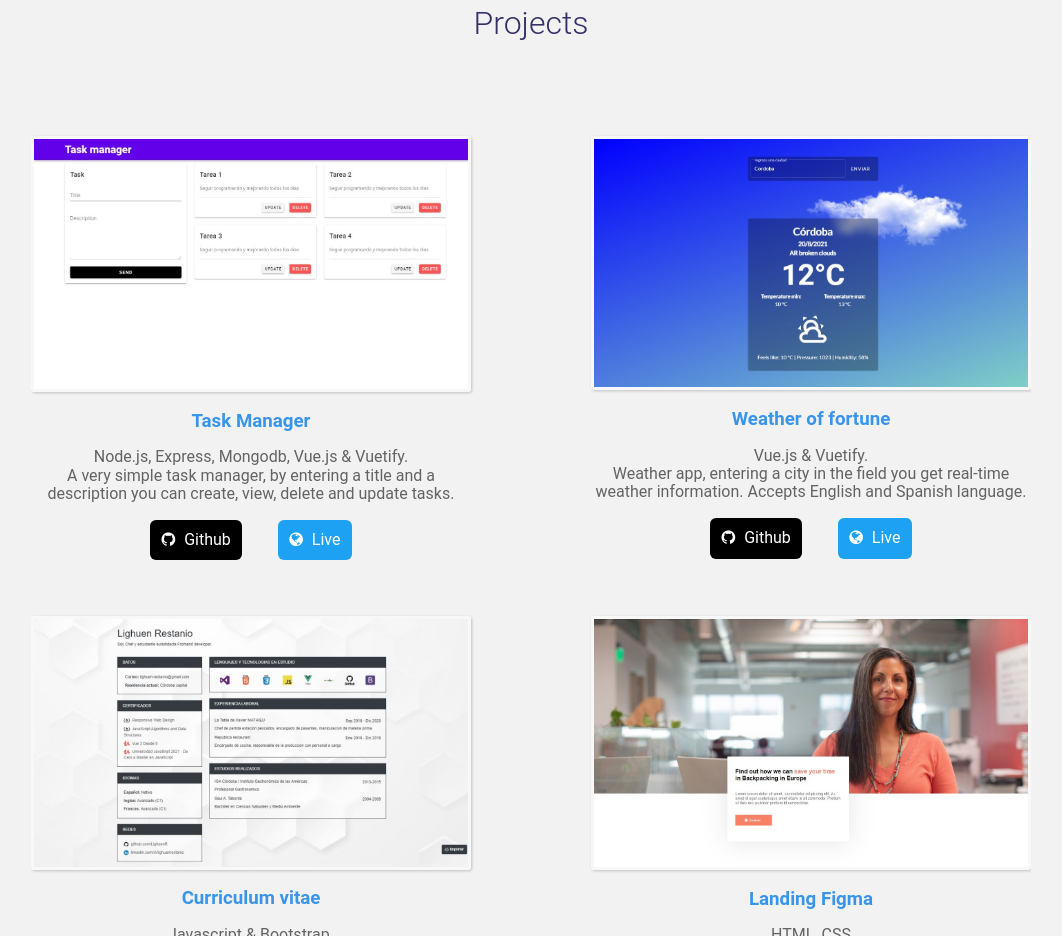
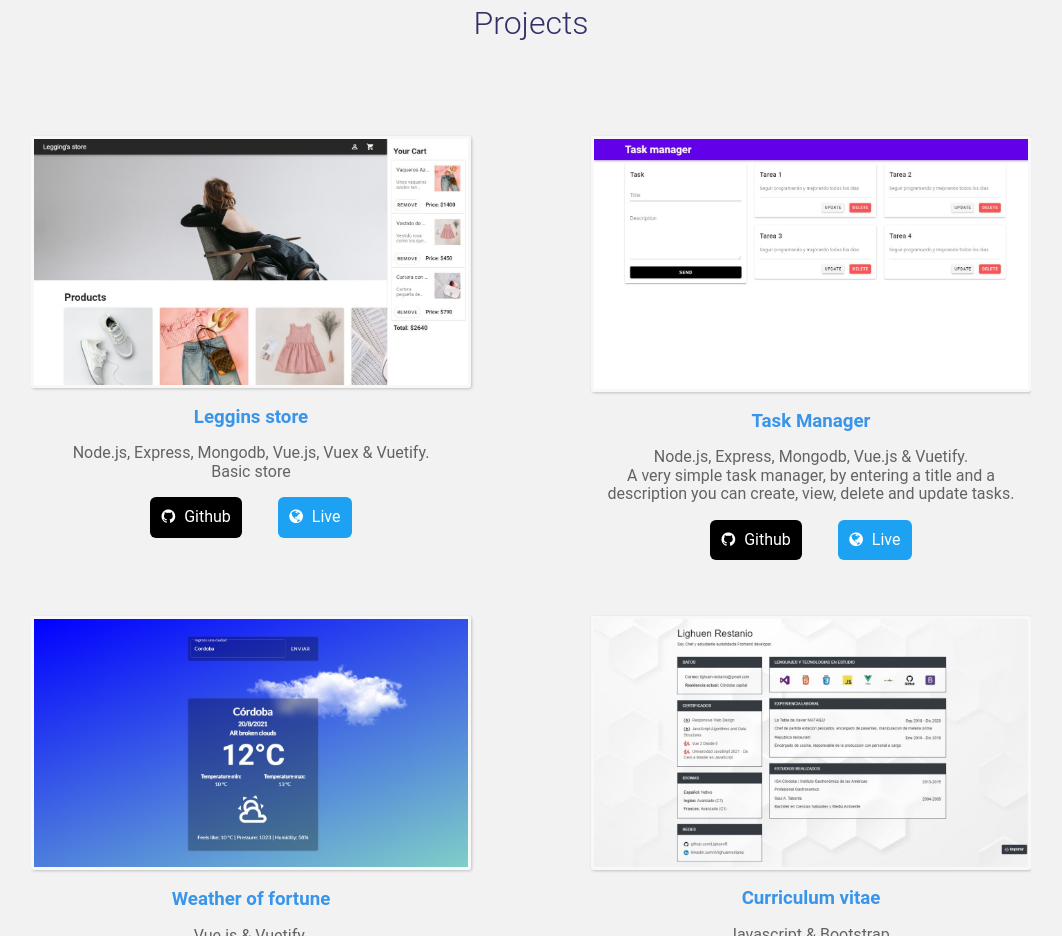
Before and after one commit to LighuenR/fcc-project5, a plain HTML site: page index.html in a window 1280 px wide. Shown: the part 860-1796 px from the top of the page, without its empty margins (109-1171 px from the left). Drawn offline with Linux system fonts and the light colour scheme.

Commit message:
Project added

```diff
--- a/index.html
+++ b/index.html
@@ -51,6 +51,18 @@
 
                 <div class="container-projects">
 
+                    <div class="project">
+                        <div class="thun">
+                            <img src="img/6.jpeg" alt="">
+                        </div>
+                        <div class="description">
+                            <h3 class="name">Leggins store</h3>
+                            <p class="tecnology">Node.js, Express, Mongodb, Vue.js, Vuex & Vuetify.</p>
+                            <p class="category"> Basic store</p>
+                                <a href="https://github.com/LighuenR/shop-project"> <button class="btn-g"><i class="fa fa-github"></i>
+                                    Github</button></a> <a href=""><button class="btn-l"><i class="fa fa-globe"></i> Live</button></a>
+                        </div>
+                    </div>
                     <div class="project">
                         <div class="thun">
                             <img src="img/4.jpeg" alt="">
@@ -128,16 +140,15 @@ A very simple task manager, by entering a title and a description you can create
                         </div>
                     </div>
 
-<!--                     <div class="project">
+                   <!--  <div class="project">
                         <div class="thun">
-                            <img src="img/5.jpeg" alt="">
+                            <img src="img/6.jpeg" alt="">
                         </div>
                         <div class="description">
                             <div class="description">
-                                <h3 class="name">Landing Responsive</h3>
-                                <p class="tecnology">HTML, CSS.</p>
-                                <p class="category">
-                                    Landing made only with CSS and HTML.</p>
+                                <h3 class="name">Leggins store</h3>
+                                <p class="tecnology">Node.js, Express, Mongodb, Vue.js, vuex & Vuetify.</p>
+                                <p class="category">Basic base</p>
                                 <a href="https://github.com/LighuenR/landingfueradeobra"><button class="btn-g"><i class="fa fa-github"></i>
                                         Github</button></a> <a href="https://lighuenr.github.io/landingfueradeobra/"><button class="btn-l"><i
                                             class="fa fa-globe"></i> Live</button></a>
```
